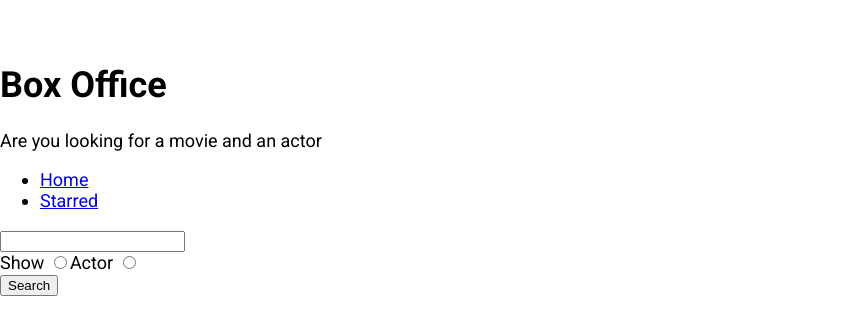
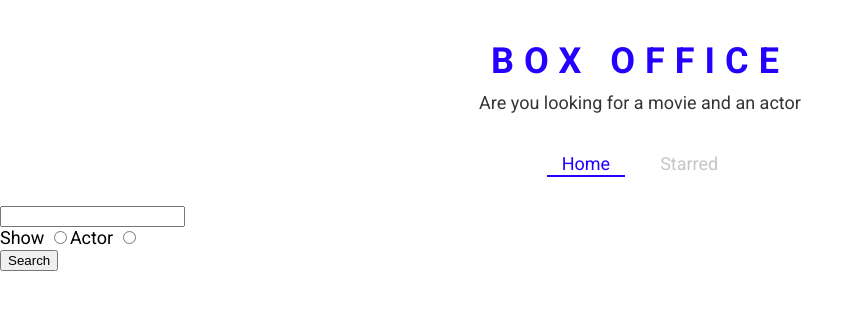
Before and after one commit to Deepak-Kumar-Yadav/box-office, a React (Create React App) app: page / in a window 1280 px wide. Shown: the top 334 px of the page, without its empty margins (0-864 px from the left). Built offline with nearby package versions, Linux system fonts and the light colour scheme.

Commit message:
styled the nav-bar

```diff
--- a/src/App.js
+++ b/src/App.js
@@ -1,11 +1,21 @@
 import React from 'react';
 import { Switch, Route } from 'react-router-dom';
+import { ThemeProvider } from 'styled-components';
 import Home from './Pages/Home';
 import Show from './Pages/Show';
 import Starred from './Pages/Starred';
 
+const theme = {
+  mainColors: {
+    blue: '#2400ff',
+    gray: '#c6c6c6',
+    dark: '#353535',
+  },
+};
+
 function App() {
   return (
+    <ThemeProvider theme={theme}>
       <Switch>
         <Route exact path="/">
           <Home />
@@ -20,6 +30,7 @@ function App() {
           <div>Error 404 Page Not Found</div>{' '}
         </Route>
       </Switch>
+    </ThemeProvider>
   );
 }
 
--- /dev/null
+++ b/src/Components/Nav.styled.js
@@ -0,0 +1,41 @@
+import styled from 'styled-components';
+import { Link } from 'react-router-dom';
+
+export const NavList = styled.ul`
+  display: flex;
+  justify-content: center;
+  list-style: none;
+  margin: 0 0 30px;
+  padding: 0;
+`;
+
+export const LinkStyled = styled(Link)`
+  margin: 0 10px;
+  padding: 3px 15px;
+  position: relative;
+  text-decoration: none;
+  color: ${({ theme }) => theme.mainColors.gray};
+  &.active {
+    color: ${({ theme }) => theme.mainColors.blue};
+    &:after {
+      content: '';
+      position: absolute;
+      display: block;
+      height: 2px;
+      left: 0%;
+      bottom: 0;
+      background-color: ${({ theme }) => theme.mainColors.blue};
+      animation: slide-in 0.3s ease-in forwards;
+      @keyframes slide-in {
+        from {
+          left: 50%;
+          width: 0;
+        }
+        to {
+          left: 0%;
+          width: 100%;
+        }
+      }
+    }
+  }
+`;
--- a/src/Components/Navs.js
+++ b/src/Components/Navs.js
@@ -1,5 +1,6 @@
 import React from 'react';
-import { Link } from 'react-router-dom';
+import { useLocation } from 'react-router-dom';
+import { NavList, LinkStyled } from './Nav.styled';
 
 const routes = [
   { key: 1, to: '/', text: 'Home' },
@@ -7,15 +8,22 @@ const routes = [
 ];
 
 export default function Navs() {
+  const location = useLocation();
+
   return (
     <div>
-      <ul>
+      <NavList>
         {routes.map(link => (
           <li key={link.key}>
-            <Link to={link.to}>{link.text}</Link>
+            <LinkStyled
+              className={link.to === location.pathname ? 'active' : ''}
+              to={link.to}
+            >
+              {link.text}
+            </LinkStyled>
           </li>
         ))}
-      </ul>
+      </NavList>
     </div>
   );
 }
--- a/src/Components/Title.js
+++ b/src/Components/Title.js
@@ -1,10 +1,11 @@
 import React from 'react';
+import { TitleWrapper } from '../Title.styled';
 
 export default function Title({ title, subTitle }) {
   return (
-    <>
+    <TitleWrapper>
       <h1>{title}</h1>
       <p>{subTitle}</p>
-    </>
+    </TitleWrapper>
   );
 }
--- /dev/null
+++ b/src/Title.styled.js
@@ -0,0 +1,18 @@
+import styled from 'styled-components';
+
+export const TitleWrapper = styled.div`
+  text-align: center;
+  margin: 0 0 40px;
+
+  h1 {
+    color: ${({ theme }) => theme.mainColors.blue};
+    letter-spacing: 10px;
+    text-transform: uppercase;
+    margin: 0 0 10px;
+  }
+
+  p {
+    color: ${({ theme }) => theme.mainColors.dark};
+    margin: 0;
+  }
+`;
```
Lines whose indentation alone changed are shown as unchanged.
